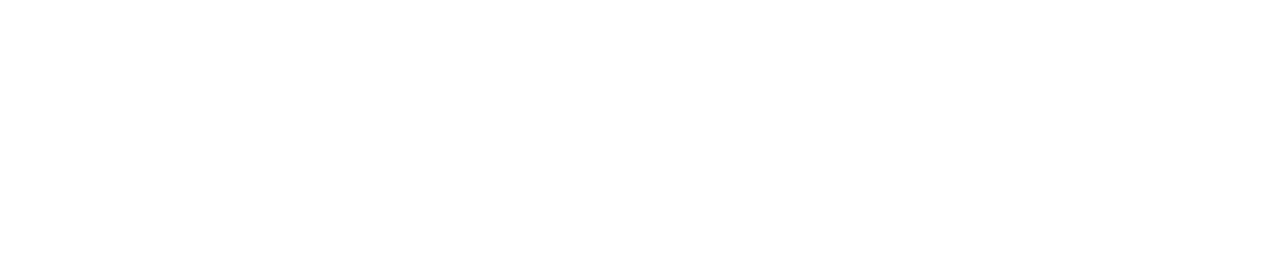
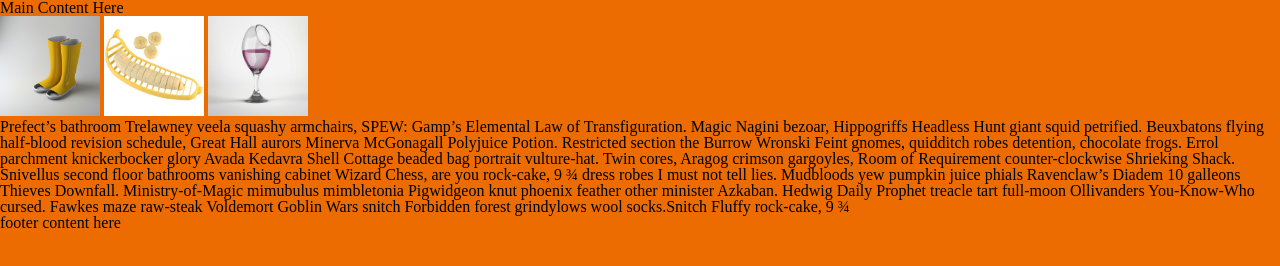
Before and after one commit to behindthecamera89/bus-mall, a plain HTML site: page index.html in a window 1280 px wide. Drawn offline with Linux system fonts and the light colour scheme.

Commit message:
got most of lab working, gonna finish tmmrw

```diff
--- a/css/style.css
+++ b/css/style.css
@@ -2,5 +2,12 @@
 
 body {
 
-  background-color:	#ffd3ae;
+  background-color:	#ed6c02;
 }
+
+main img  {
+  width: 100px;
+  height: 100px;
+
+
+}
--- a/index.html
+++ b/index.html
@@ -3,9 +3,41 @@
 <head>
   <meta charset="UTF-8">
   <meta name="viewport" content="width=device-width, initial-scale=1.0">
-  <title>Document</title>
+  <title>busmall</title>
+  <link rel="stylesheet" href="css/reset.css">
+  <link rel="stylesheet" href="css/style.css">
+
 </head>
 <body>
+  <header>
+    <nav>
 
+    </nav>
+  </header>
+  <main>
+    <h2>Main Content Here</h2>
+    <section id="container">
+      <img id="image-one">
+      <img id="image-two">
+      <img id="image-three">
+    </section>
+
+  <section>
+    <article>Prefect’s bathroom Trelawney veela squashy armchairs, SPEW: Gamp’s Elemental Law of Transfiguration. Magic
+      Nagini bezoar, Hippogriffs Headless Hunt giant squid petrified. Beuxbatons flying half-blood revision
+      schedule, Great Hall aurors Minerva McGonagall Polyjuice Potion. Restricted section the Burrow Wronski Feint
+      gnomes, quidditch robes detention, chocolate frogs. Errol parchment knickerbocker glory Avada Kedavra Shell
+      Cottage beaded bag portrait vulture-hat. Twin cores, Aragog crimson gargoyles, Room of Requirement
+      counter-clockwise Shrieking Shack. Snivellus second floor bathrooms vanishing cabinet Wizard Chess, are you rock-cake, 9 ¾ dress robes I must not tell lies. Mudbloods yew pumpkin juice phials Ravenclaw’s Diadem 10
+      galleons Thieves Downfall. Ministry-of-Magic mimubulus mimbletonia Pigwidgeon knut phoenix feather other
+      minister Azkaban. Hedwig Daily Prophet treacle tart full-moon Ollivanders You-Know-Who cursed. Fawkes maze
+      raw-steak Voldemort Goblin Wars snitch Forbidden forest grindylows wool socks.Snitch Fluffy rock-cake, 9 ¾
+    </article>
+  </section>
+</main>
+<script src="javaScript/app.js"></script>
+<footer>
+  footer content here
+</footer>
 </body>
 </html>
--- a/javaScript/app.js
+++ b/javaScript/app.js
@@ -1 +1,100 @@
 'use strict';
+
+//Global Variables
+
+var allProducts = [];
+var maxClicksAllowed = 5;
+var actualClicks = 0;
+
+
+// DOM
+var myContainer = document.getElementById('container');
+var imageOneElement = document.getElementById('image-one');
+var imageTwoElement = document.getElementById('image-two');
+var imageThreeElement = document.getElementById('image-three');
+var resultsList = document.getElementById('results');
+// Product Contrusctor
+
+function Product(productName, src = 'jpg' || '.png' || '.gif') {
+  this.productName = productName;
+  this.src = `img/${productName}.${src}`;
+  this.views = 0;
+  this.votes = 0;
+  allProducts.push(this);
+
+}
+
+
+// instantiations
+
+new Product('bag', 'jpg');
+new Product('banana', 'jpg');
+new Product('bathroom', 'jpg');
+new Product('boots', 'jpg');
+new Product('breakfast', 'jpg');
+new Product('bubblegum', 'jpg');
+new Product('chair', 'jpg');
+new Product('cthulhu', 'jpg');
+new Product('dog-duck', 'jpg');
+new Product('dragon', 'jpg');
+new Product('pen', 'jpg');
+new Product('pet-sweep', 'jpg');
+new Product('scissors', 'jpg');
+new Product('shark', 'jpg');
+new Product('sweep', 'png');
+new Product('tauntaun', 'jpg');
+new Product('unicorn', 'jpg');
+new Product('usb', 'gif');
+new Product('water-can', 'jpg');
+new Product('wine-glass', 'jpg');
+
+function getRandomIndex(max) {
+  return Math.floor(Math.random() * Math.floor(max));
+}
+
+function renderProducts() {
+  var productArray = [];
+  while (productArray.length < 3) {
+    var tempIndex = getRandomIndex(allProducts.length);
+    while (productArray.includes(tempIndex)) {
+      tempIndex = getRandomIndex(allProducts.length);
+    }
+    productArray.push(tempIndex);
+  }
+  // console.log(tempIndex);
+  //  console.log(productArray);
+
+  var productOneIndex = productArray.pop();
+  // console.log(productOneIndex);
+  var productTwoIndex = productArray.pop();
+  var productThreeIndex = productArray.pop();
+  // console.log(allProducts);
+  //array here or something
+  // console.log(productTwoIndex);
+  //Assign info to Products
+  imageOneElement.src = allProducts[productOneIndex].src;
+  imageOneElement.alt = allProducts[productOneIndex].name;
+  imageOneElement.title = allProducts[productOneIndex].name;
+  //Log Views
+  allProducts[productOneIndex].views++;
+  // console.log(productTwoIndex);
+  // Product Two
+  imageTwoElement.src = allProducts[productTwoIndex].src;
+  imageTwoElement.alt = allProducts[productTwoIndex].name;
+  imageTwoElement.title = allProducts[productTwoIndex].name;
+  allProducts[productTwoIndex].views++;
+
+  imageThreeElement.src = allProducts[productThreeIndex].src;
+  imageThreeElement.alt = allProducts[productThreeIndex].name;
+  imageThreeElement.title = allProducts[productThreeIndex].name;
+  allProducts[productTwoIndex].views++;
+}
+
+
+
+
+// function handleCLick
+
+renderProducts();
+
+renderProducts();
```
Also changed, not shown: 2 other files.
